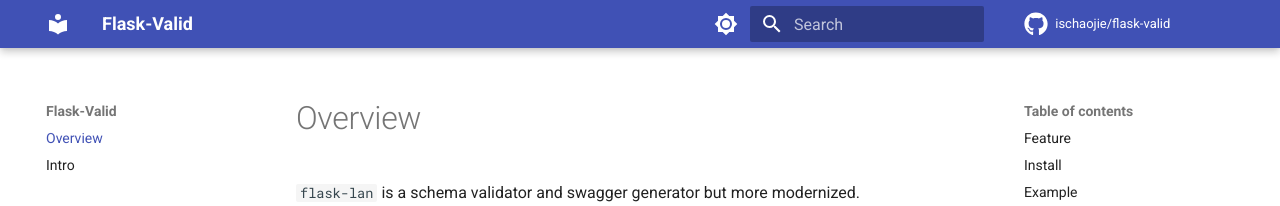
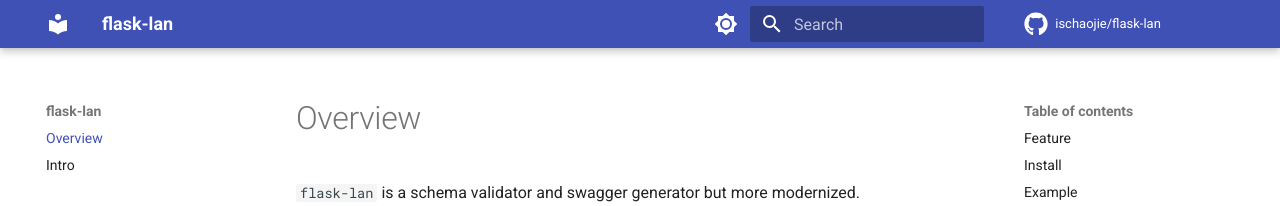
Before and after one commit to ischaojie/flask-more, an MkDocs documentation site: the page built from docs/index.md, in a window 1280 px wide. Shown: the top 206 px of the page. Built offline with MkDocs 1.6.1 and Material for MkDocs 9.7.7, drawn with Linux system fonts in a browser that asks for light colours; comment, search, counter and statistics services are not loaded.

Commit message:
fix: docs change flask-valid to flask-lan

```diff
--- a/mkdocs.yml
+++ b/mkdocs.yml
@@ -1,6 +1,6 @@
-site_name: Flask-Valid
-site_description: Flask request and response validator use pydantic.
-site_url: https://flask-valid.readthedocs.io/en/latest/
+site_name: flask-lan
+site_description: flask-lan is a schema validator and swagger generator with more modernized.
+site_url: https://flask-lan.readthedocs.io/en/latest/
 site_author: chaojie
 
 theme:
@@ -17,8 +17,8 @@ theme:
   icon:
     repo: fontawesome/brands/github
 
-repo_name: ischaojie/flask-valid
-repo_url: https://github.com/ischaojie/flask-valid
+repo_name: ischaojie/flask-lan
+repo_url: https://github.com/ischaojie/flask-lan
 
 nav:
   - Overview: index.md
```
Also changed, not shown: README.md (+2 -2 lines).
